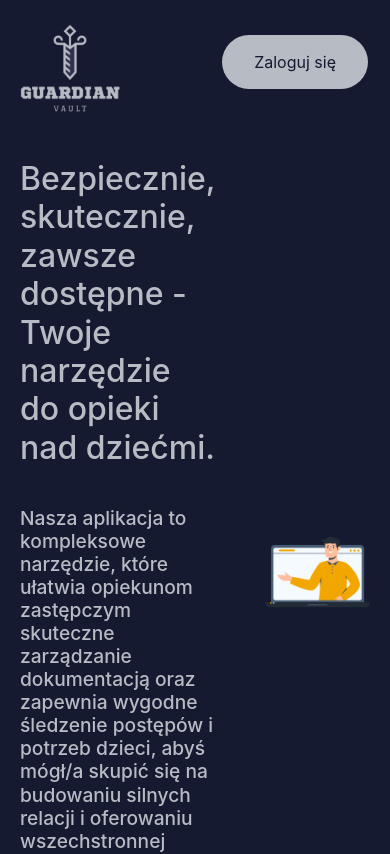
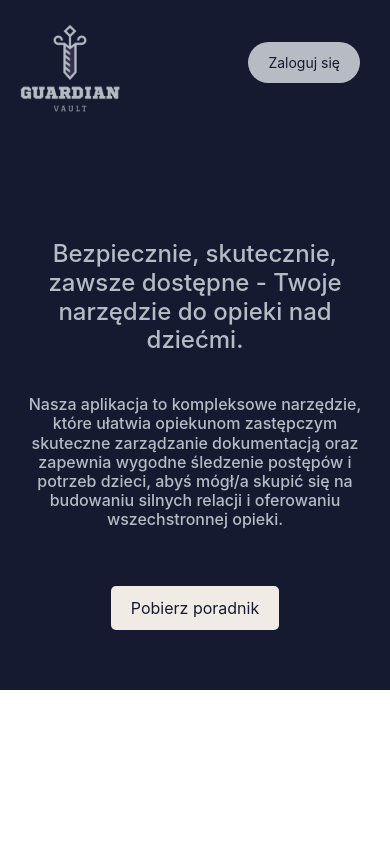
Before and after one commit to swpiotr5/PROJEKT_ROZ---grupa-2, a React (Create React App) app in the folder frontend/: page / in a window 390 px wide. Shown: the top 854 px of the page. Built offline with nearby package versions, Linux system fonts and the light colour scheme.

Commit message:
(frontend) fixing navigation after login and rwd refactoring

```diff
--- a/frontend/src/components/LandingPage/Navigation.tsx
+++ b/frontend/src/components/LandingPage/Navigation.tsx
@@ -38,6 +38,11 @@ const useStyles = createUseStyles({
         transitionDuration: '0.4s',
         '&:hover': {
             backgroundColor: '#F0ECE5',
+        },
+        '@media (max-width: 768px)': {
+            padding: '10px 20px',
+            fontSize: '14px',
+            marginRight: '10px',
         }
     },
 });
--- a/frontend/src/components/LandingPage/TutorialLeftWrapper.tsx
+++ b/frontend/src/components/LandingPage/TutorialLeftWrapper.tsx
@@ -47,7 +47,21 @@ const useStyles = createUseStyles({
         wrapper: {
             flexDirection: 'column',
             gap: '2rem',
+            justifyContent: 'flex-start',
+            marginRight: '0px',
         },
+        header: {
+            fontSize: '1.5em',
+            marginTop: '5rem',
+            textAlign: 'center',
+        },
+        subheader: {
+            fontSize: '1em',
+            textAlign: 'center',
+        },
+        btnWrapper: {
+            marginTop: '1rem',
+        }
     },
 });
 
--- a/frontend/src/components/LandingPage/TutorialRightWrapper.tsx
+++ b/frontend/src/components/LandingPage/TutorialRightWrapper.tsx
@@ -20,6 +20,7 @@ const useStyles = createUseStyles({
         wrapper: {
             flexDirection: 'column',
             gap: '2rem',
+            display: 'none',
         },
     },
 });
--- a/frontend/src/components/Login/Form.tsx
+++ b/frontend/src/components/Login/Form.tsx
@@ -79,7 +79,11 @@ const useStyles = createUseStyles({
     },
 });
 
-const Form = () => {
+interface FormProps {
+    setIsAuth: React.Dispatch<React.SetStateAction<boolean>>;
+}
+
+const Form: React.FC<FormProps> = ({ setIsAuth }) => {
   const classes = useStyles();
   const navigate = useNavigate();
 
@@ -108,6 +112,7 @@ const Form = () => {
       const response = await loginUser(email, password);
 
       if (response.success) {
+          setIsAuth(true);
           navigate('/home');
       } else {
           const errorMessage = response.message || 'Nieprawidłowy email lub hasło.';
--- a/frontend/src/components/Login/RightWrapper.tsx
+++ b/frontend/src/components/Login/RightWrapper.tsx
@@ -31,13 +31,17 @@ const useStyles = createUseStyles({
       },
 });
 
-const RightWrapper = () => {
+interface RightWrapperProps {
+    setIsAuth: React.Dispatch<React.SetStateAction<boolean>>;
+}
+
+const RightWrapper: React.FC<RightWrapperProps> = ({ setIsAuth }) => {
   const classes = useStyles();
 
   return (
     <div className={classes.right}>
       <FormHeader />
-      <Form />
+        <Form setIsAuth={setIsAuth} />
       <FormFooter />
     </div>
   );
--- a/frontend/src/container/Login.tsx
+++ b/frontend/src/container/Login.tsx
@@ -31,14 +31,18 @@ const useStyles = createUseStyles({
   },
 });
 
-const Login = () => {
+interface LoginProps {
+  setIsAuth: React.Dispatch<React.SetStateAction<boolean>>;
+}
+
+const Login: React.FC<LoginProps> = ({ setIsAuth }) =>  {
   const classes = useStyles();
 
   return (
     <div className={classes.root}>
       <div className={classes.wrapper}>
         <LeftWrapper />
-        <RightWrapper />
+        <RightWrapper setIsAuth={setIsAuth}/>
       </div>
     </div>
   );
--- a/frontend/src/services/UserService.ts
+++ b/frontend/src/services/UserService.ts
@@ -66,7 +66,7 @@ export const logoutUser = async () => {
         });
         localStorage.clear();
         delete axios.defaults.headers.common['Authorization'];
-        window.location.href = '/login';
+        window.location.href = '/';
     } catch (e) {
         console.log('logout not working', e);
     }
```
